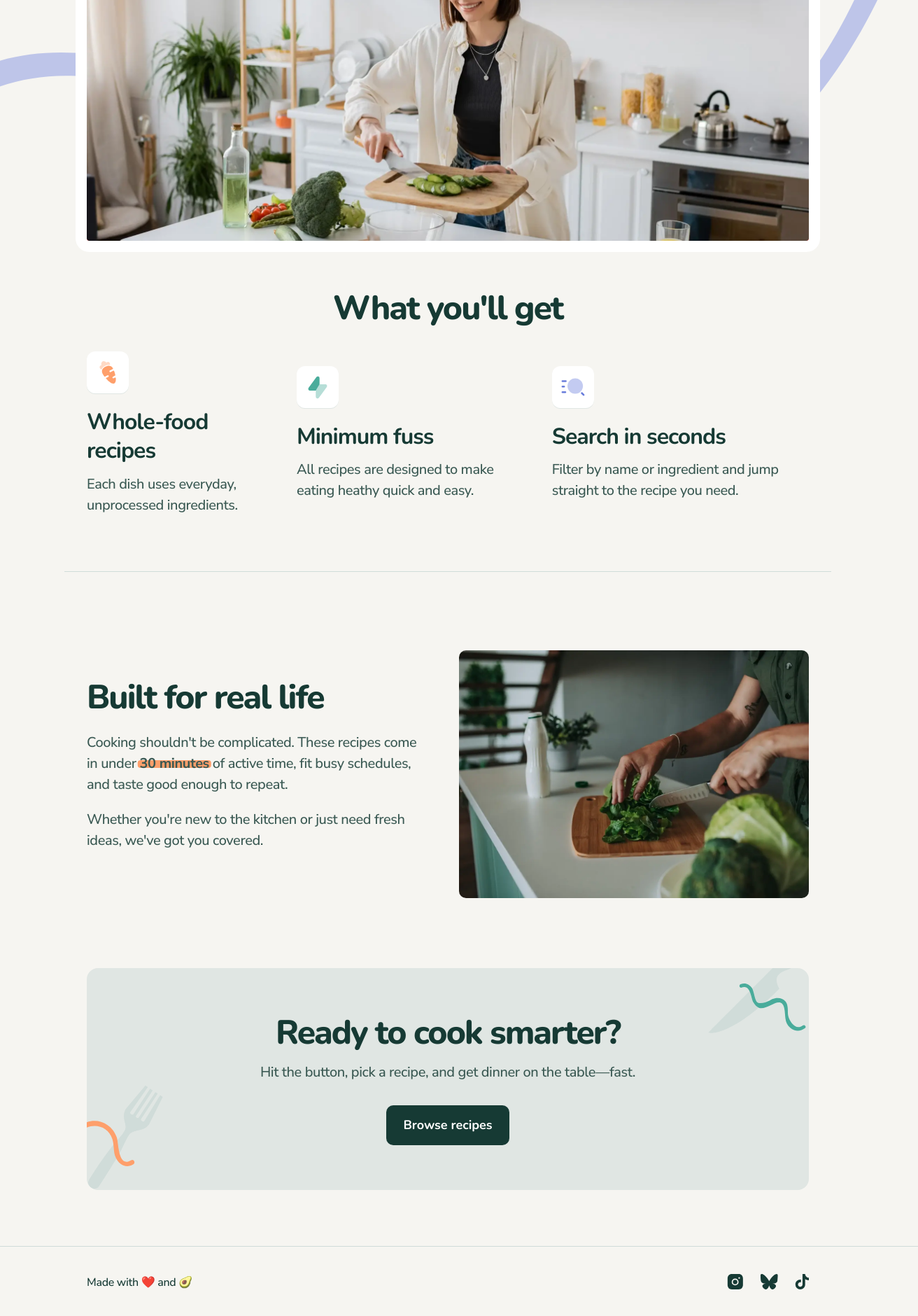
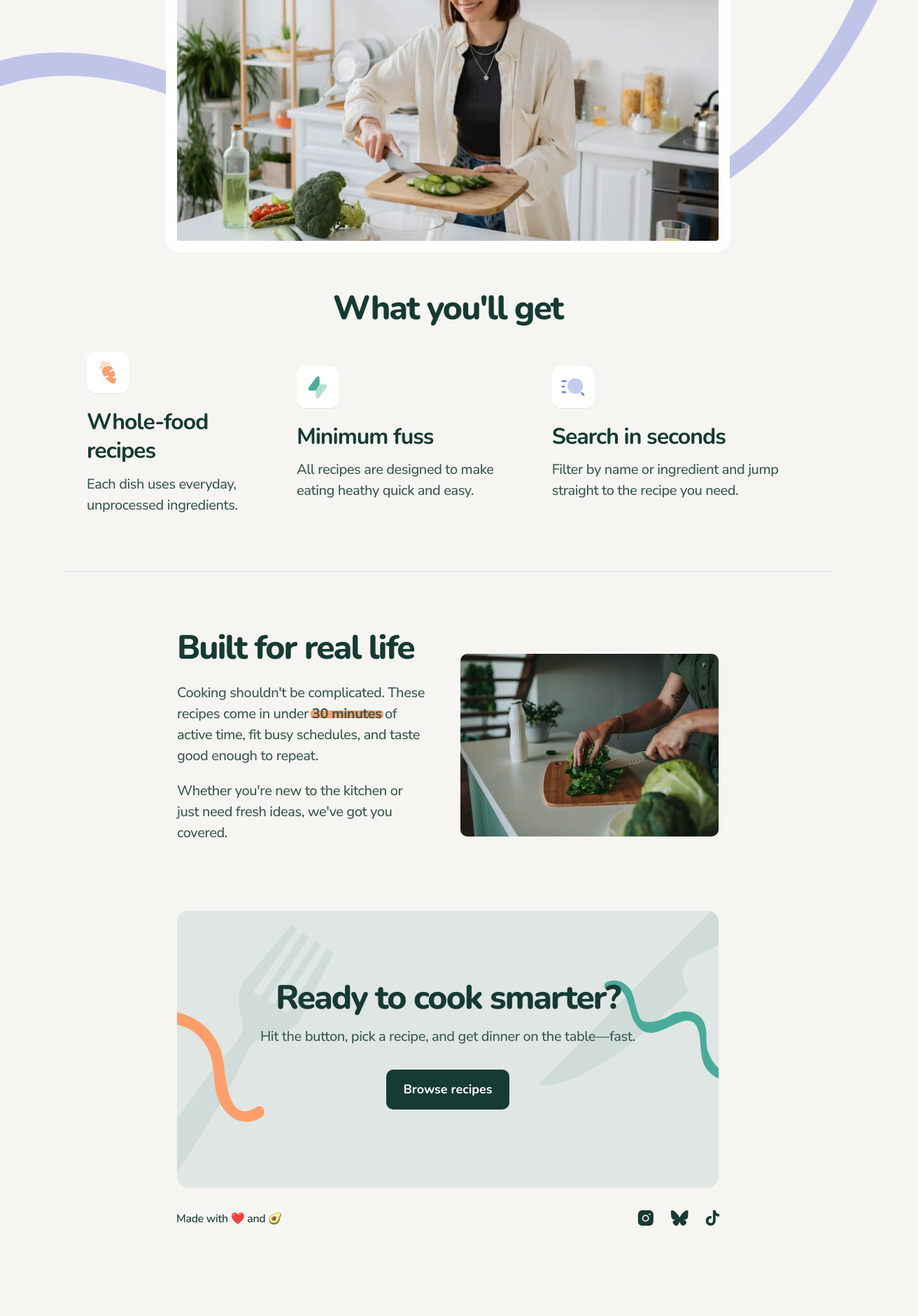
Before and after one commit to maishamir/recipe-finder, a React (Vite) app: page / in a window 1280 px wide. Shown: the part 692-2572 px from the top of the page at 70% size, 1312 px wide, since content can reach past the window. After the commit the page ends 2479 px from the top, so only its background shows below. Built offline with nearby package versions, Linux system fonts and the light colour scheme.

Commit message:
styled max width for home page on desktop

```diff
--- a/src/components/Footer/Footer.scss
+++ b/src/components/Footer/Footer.scss
@@ -16,19 +16,11 @@
         justify-content: space-between;
         padding: 2.5rem 2rem;
 
-        &::before {
-            content: "";
-            position: absolute;
-            top: 0;
-            left: -2rem;
-            right: -2rem;
-            height: 1px;
-            background-color: $neutral300;
-        }
     }
 
     @include desktop {
-        padding: 2.5rem 7.75rem;
+        padding: 2rem 5.75rem;
+        max-width: 75%;
     }
 
     ul {
--- a/src/components/Header.jsx/Header.scss
+++ b/src/components/Header.jsx/Header.scss
@@ -111,6 +111,7 @@
         &-item {
             @include tp7;
             position: relative;
+            cursor: pointer;
 
             &--active {
                 &::after {
--- a/src/components/Layout/Layout.scss
+++ b/src/components/Layout/Layout.scss
@@ -2,13 +2,16 @@
 
 .layout__container {
     padding: 1rem;
+    padding-bottom: 0;
 
     @include tablet {
         padding: 3rem 2rem;
+        padding-bottom: 0;
     }
 
     @include desktop {
         padding: 5rem 7.75rem;
+        padding-bottom: 0;
     }
 
 }
--- a/src/components/ReadyCTA/ReadyCTA.scss
+++ b/src/components/ReadyCTA/ReadyCTA.scss
@@ -25,6 +25,14 @@
             right: -1rem;
             background-image: url("/assets/images/pattern-knife.svg");
             background-size: cover;
+
+            @include desktop {
+                height: 21.125rem;
+                width: 21.125rem;
+                background-image: url("/assets/images/pattern-knife.svg");
+                background-size: cover;
+                right: -5rem;
+            }
             // z-index: 0;
         }
 
@@ -40,12 +48,22 @@
             background-repeat: no-repeat;
             left: -1rem;
 
+            @include desktop {
+                height: 24.375rem;
+                width: 19.625rem;
+                left: -5rem;
+
+            }
+
         }
 
     }
 
     @include desktop {
-        margin-top: 6rem;
+        max-width: 75%;
+        margin: 6rem auto 0;
+        height: 24.75rem;
+        padding-top: 6rem;
     }
 
 
@@ -58,6 +76,8 @@
             position: relative;
             z-index: 2;
         }
+
+
     }
 
     &-desc {
--- a/src/pages/Home/Home.scss
+++ b/src/pages/Home/Home.scss
@@ -12,6 +12,7 @@
         &-text {
             @include desktop {
                 width: 50rem;
+                max-width: 50rem;
                 position: relative;
                 left: 50%;
                 transform: translateX(-50%);
@@ -85,8 +86,7 @@
 
         &-img {
             position: relative;
-            background-color: red;
-            width: 100%;
+            // width: auto;
 
             .squiggle {
                 position: absolute;
@@ -102,10 +102,15 @@
                 border-radius: 3.45px;
                 outline: 4px solid white;
 
+
                 @include desktop {
                     height: 33rem;
                     object-fit: cover;
                     outline: 1rem solid white;
+                    max-width: 75%;
+                    position: relative;
+                    left: 50%;
+                    transform: translateX(-50%);
                 }
 
             }
@@ -194,6 +199,8 @@
             display: flex;
             align-items: center;
             gap: 3rem;
+            max-width: 75%;
+            margin: 0 auto;
         }
 
         .half-hour {
```
